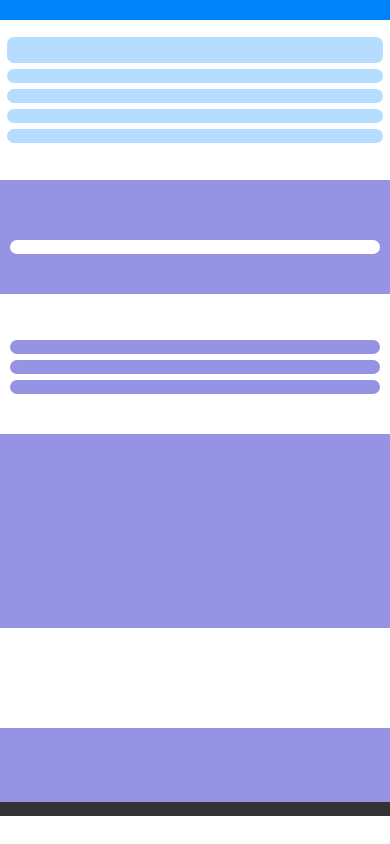
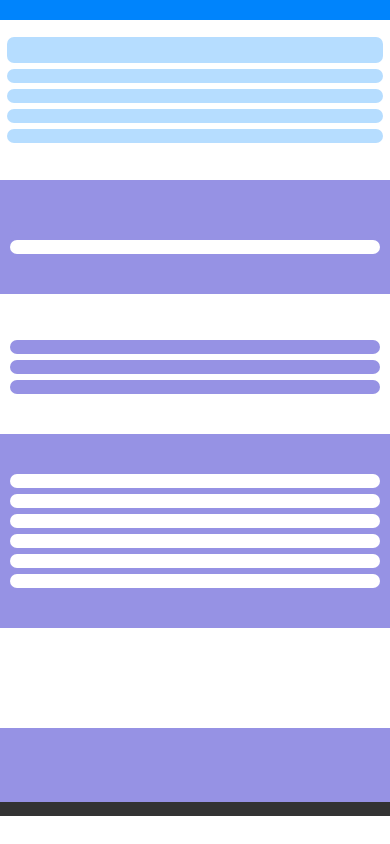
Before and after one commit to Tagliapietra96/htmlcss-responsive-layout, a plain HTML site: page index.html in a window 390 px wide. Drawn offline with Linux system fonts and the light colour scheme.

Commit message:
fixed container width in responsive

```diff
--- a/css/style.css
+++ b/css/style.css
@@ -636,3 +636,16 @@ footer{
 /* ************************************************************************ */
 /*                             Media Query                                  */
 /* ************************************************************************ */
+
+@media  screen and (min-width:768px) {
+    .container{
+        max-width: 720px;
+    }
+}
+
+@media  screen and (min-width:992px) {
+    .container{
+        max-width: 950px;
+    }
+
+}
--- a/index.html
+++ b/index.html
@@ -159,37 +159,37 @@
                 <div class="row wrap">
 
                     <div class="col col-100">
-                        <div class="card">
+                        <div class="card basic">
 
                         </div>
                     </div>
 
                     <div class="col col-100">
-                        <div class="card">
+                        <div class="card basic">
 
                         </div>
                     </div>
 
                     <div class="col col-100">
-                        <div class="card">
+                        <div class="card basic">
 
                         </div>
                     </div>
 
                     <div class="col col-100">
-                        <div class="card">
+                        <div class="card basic">
 
                         </div>
                     </div>
 
                     <div class="col col-100">
-                        <div class="card">
+                        <div class="card basic">
 
                         </div>
                     </div>
 
                     <div class="col col-100">
-                        <div class="card">
+                        <div class="card basic">
 
                         </div>
                     </div>
```
